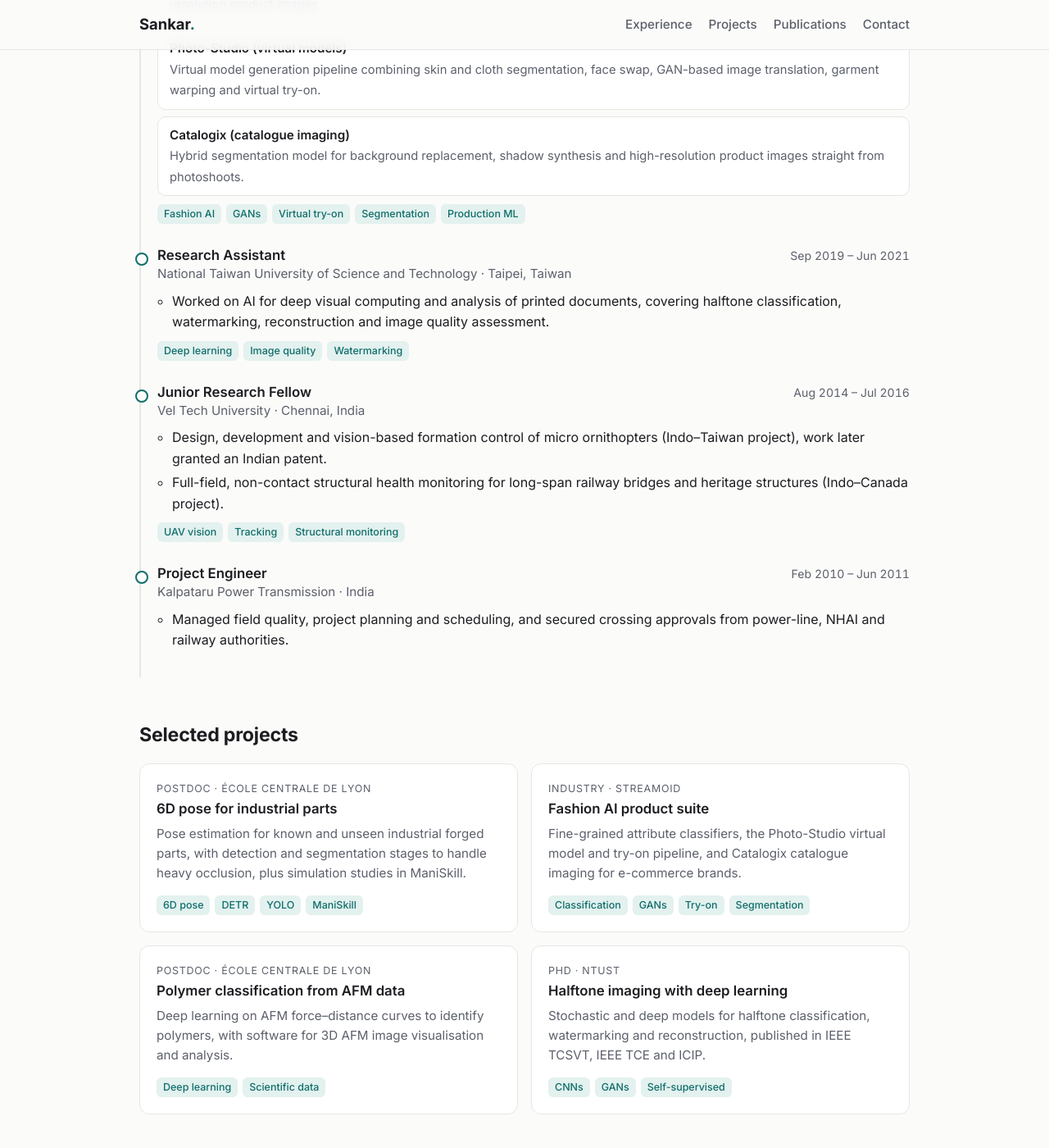
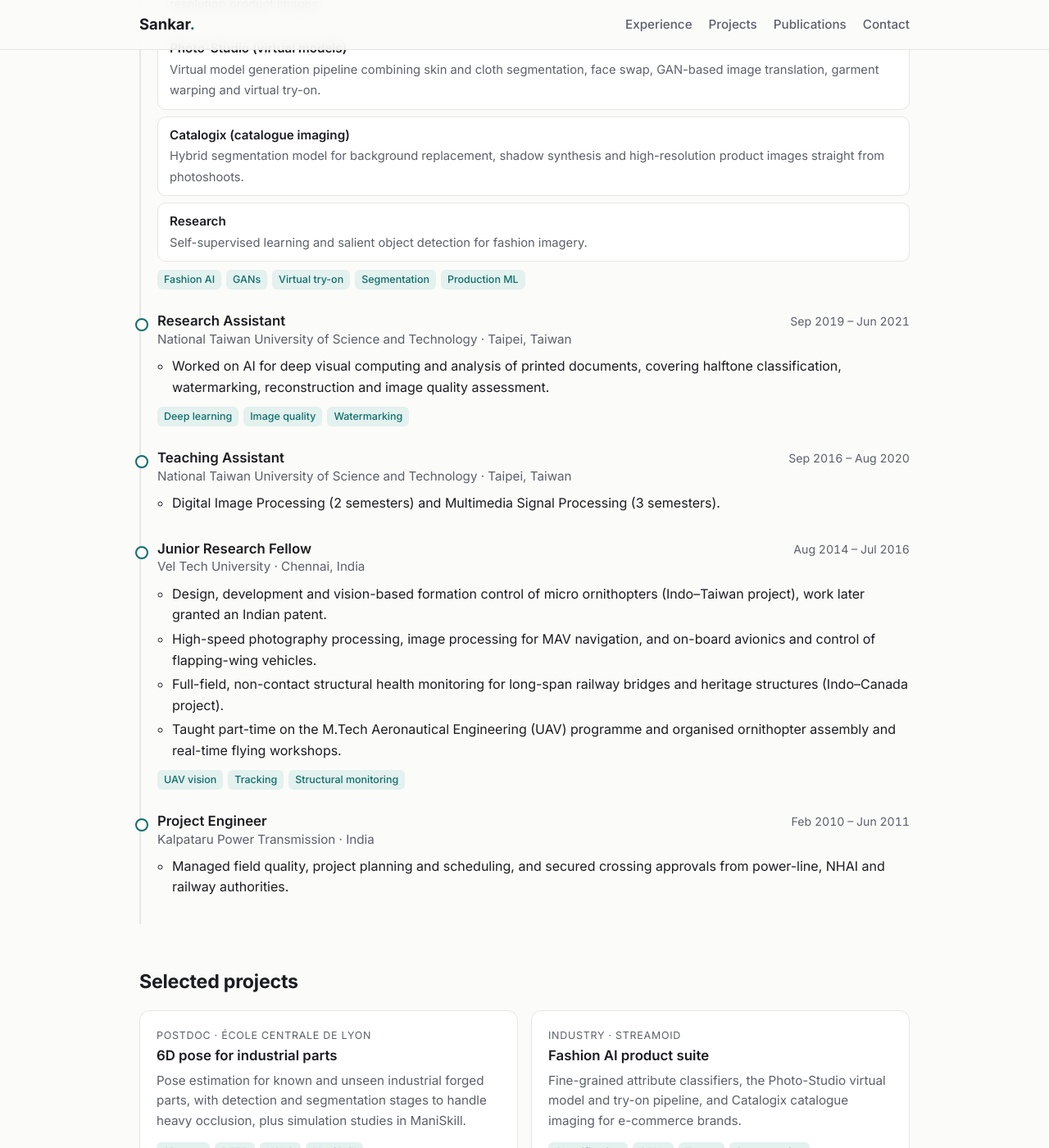
Before and after one commit to SankarSrin/sankarsrin.github.io, a Jekyll site: the page built from index.html, in a window 1280 px wide and 1400 px high, scrolled down 1829 px. Shown: the whole window at 82% size. Built offline with Jekyll 4.4.1, drawn with Linux system fonts in a browser that asks for light colours.

Commit message:
Add files via upload

```diff
--- a/_data/experience.yml
+++ b/_data/experience.yml
@@ -32,6 +32,8 @@
       text: Virtual model generation pipeline combining skin and cloth segmentation, face swap, GAN-based image translation, garment warping and virtual try-on.
     - name: Catalogix (catalogue imaging)
       text: Hybrid segmentation model for background replacement, shadow synthesis and high-resolution product images straight from photoshoots.
+    - name: Research
+      text: Self-supervised learning and salient object detection for fashion imagery.
   tags: [Fashion AI, GANs, Virtual try-on, Segmentation, Production ML]
 
 - role: Research Assistant
@@ -42,13 +44,22 @@
     - Worked on AI for deep visual computing and analysis of printed documents, covering halftone classification, watermarking, reconstruction and image quality assessment.
   tags: [Deep learning, Image quality, Watermarking]
 
+- role: Teaching Assistant
+  org: National Taiwan University of Science and Technology
+  location: Taipei, Taiwan
+  dates: Sep 2016 – Aug 2020
+  points:
+    - Digital Image Processing (2 semesters) and Multimedia Signal Processing (3 semesters).
+
 - role: Junior Research Fellow
   org: Vel Tech University
   location: Chennai, India
   dates: Aug 2014 – Jul 2016
   points:
     - Design, development and vision-based formation control of micro ornithopters (Indo–Taiwan project), work later granted an Indian patent.
+    - High-speed photography processing, image processing for MAV navigation, and on-board avionics and control of flapping-wing vehicles.
     - Full-field, non-contact structural health monitoring for long-span railway bridges and heritage structures (Indo–Canada project).
+    - Taught part-time on the M.Tech Aeronautical Engineering (UAV) programme and organised ornithopter assembly and real-time flying workshops.
   tags: [UAV vision, Tracking, Structural monitoring]
 
 - role: Project Engineer
```
Also changed, not shown: 1 other file.
